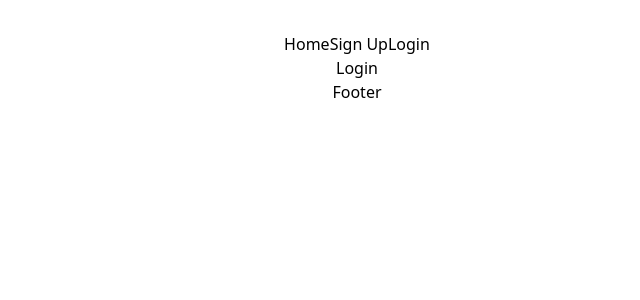
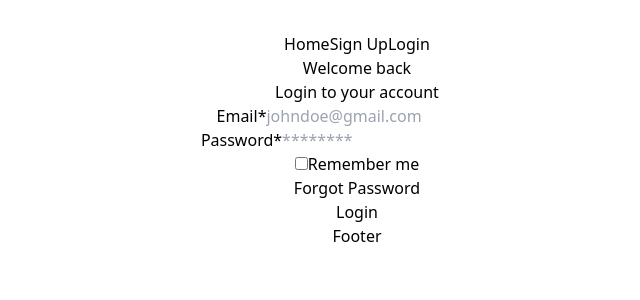
Before and after one commit to Karume-lab/E_Mkulima-FE, a React (Vite) app: page /auth/login in a window 1280 px wide. Shown: the top 300 px of the page, without its empty margins (283-923 px from the left). Built offline with nearby package versions, Linux system fonts and the light colour scheme.

Commit message:
add login page

```diff
--- a/src/components/FormField.tsx
+++ b/src/components/FormField.tsx
@@ -2,17 +2,16 @@
 import React from 'react';
 import { FormFieldProps } from '../interfaces/interfaces'; // Adjust the import path as necessary
 
-const FormField: React.FC<FormFieldProps> = ({ label, placeholder, field, required }) => {
+const FormField: React.FC<FormFieldProps> = ({ label, placeholder, required }) => {
     return (
-        <div className="">
-            <label htmlFor={field}>
+        <div className="flex flex-col">
+            <label htmlFor={label}>
                 {label}
                 {required && <span className="required">*</span>}
             </label>
             <input
                 type="text"
-                id={field}
-                name={field}
+                id={label}
                 placeholder={placeholder}
                 required={required}
                 className=""
--- a/src/interfaces/interfaces.ts
+++ b/src/interfaces/interfaces.ts
@@ -2,7 +2,6 @@
 export interface FormFieldProps {
     label: string;
     placeholder: string;
-    field: string;
     required: boolean;
 }
 
--- a/src/pages/login/Login.tsx
+++ b/src/pages/login/Login.tsx
@@ -1,5 +1,24 @@
+import FormField from "../../components/FormField";
+import DivLink from '../../components/DivLink';
+import Button from "../../components/Button";
+
 const Login = () => {
-    return <div>Login</div>;
+    return (
+        <>
+            <h1>Welcome back</h1>
+            <h2>Login to your account</h2>
+            <form action="" method="post">
+                <FormField label={"Email"} placeholder={"johndoe@gmail.com"} required={true} />
+                <FormField label={"Password"} placeholder={"********"} required={true} />
+                <div className="flex gap-3">
+                    <input type="checkbox" name="Remember me" id="" />
+                    <label htmlFor="Remember me">Remember me</label>
+                </div>
+                <DivLink text={"Forgot Password"} route={""} styling={""} />
+                <Button text="Login" />
+            </form>
+        </>
+    );
 };
 
 export default Login;
```
